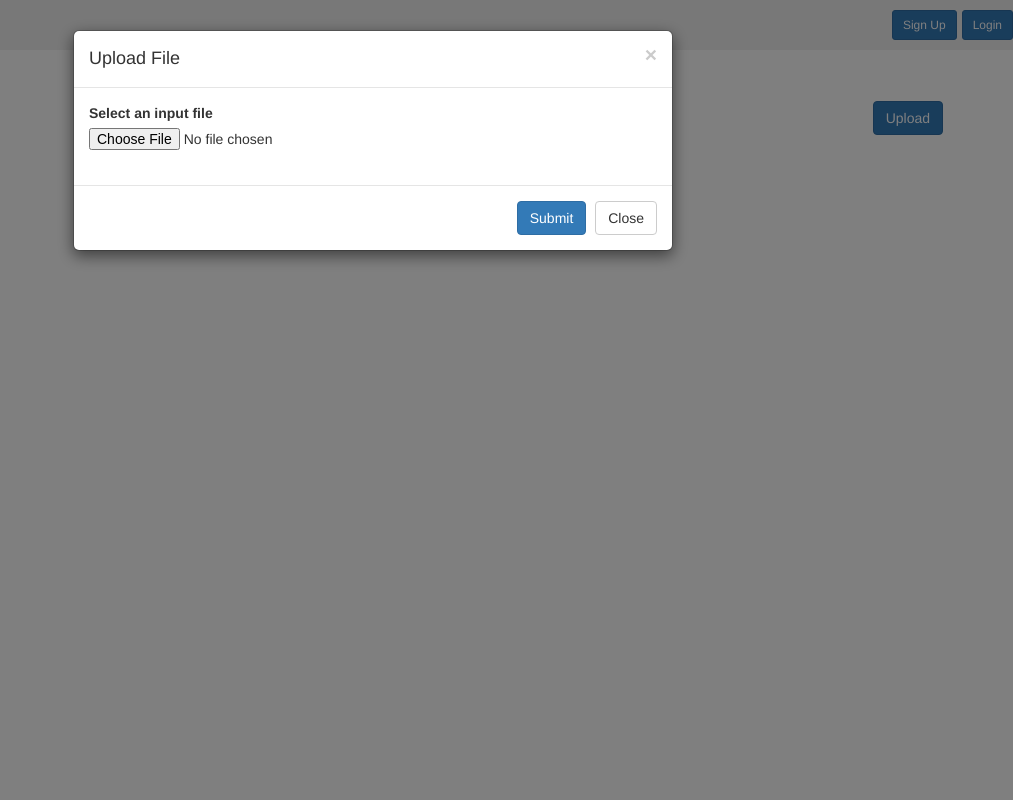
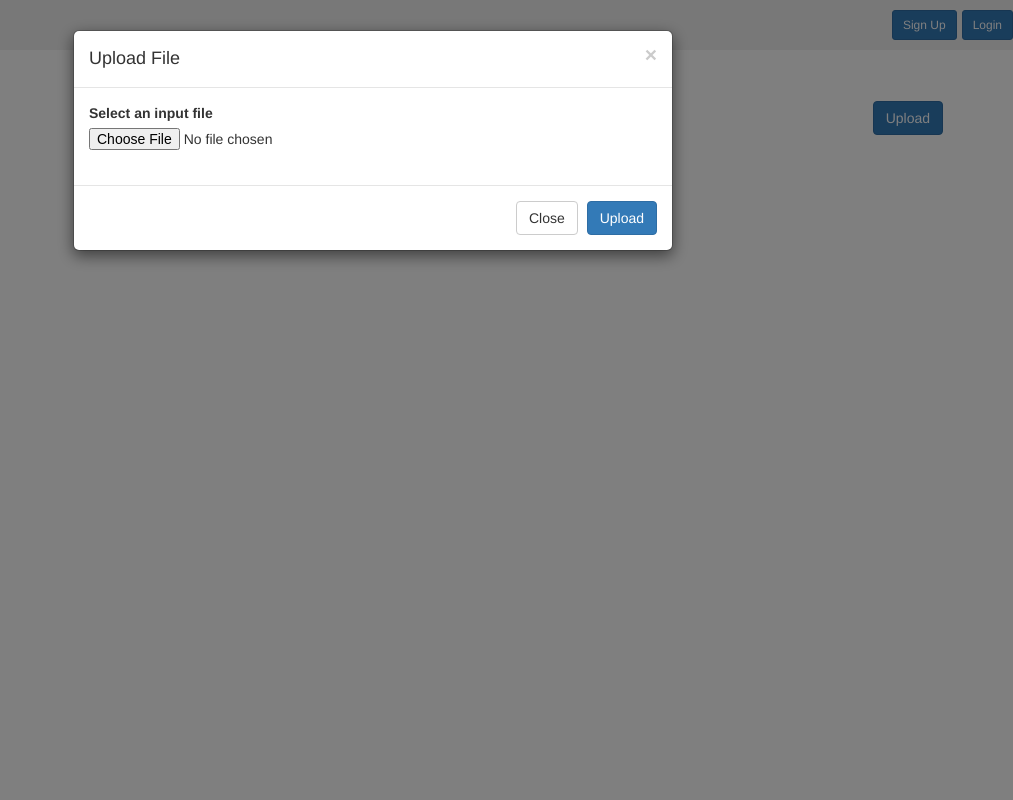
Before and after one commit to prashantssingh/yawsip, a Flask app: page / in a window 1280 px wide, after a click on "Upload". Shown: the whole page, without its empty margins (267-1280 px from the left). Run offline with Flask 2, Linux system fonts and the light colour scheme; data that the repository does not hold is empty; some libraries are stand-ins or nearby versions.

Commit message:
changes in dashboard

```diff
--- a/app/templates/dashboard.html
+++ b/app/templates/dashboard.html
@@ -41,20 +41,22 @@
           </form>
         </div>
         <div class="modal-footer">
-          <input type="submit" class="btn btn-primary"  value="Submit" data-dismiss="modal" ></input>
-          <button type="button" class="btn btn-default" data-dismiss="modal">Close</button>
+          <button type="close" class="btn btn-default" data-dismiss="modal">Close</button>
+          <button type="submit" class="btn btn-primary"  value="Submit" data-dismiss="modal" onclick="return uploadFile();" >Upload</button>
         </div>
       </div>
       <div id="output"></div>
     </div>
   </div>
 </div>
- <script type="text/javascript">
-    let file = document.getElementById("image-file").files[0];
-    let formData = new FormData();
+  <script type="text/javascript">
+    function uploadFile() {
+      let file = document.getElementById("image-file").files[0];
+      let formData = new FormData();
 
-    formData.append("file", file);
-    fetch('/upload', {method: "POST", body: formData});
+      formData.append("file", file);
+      fetch('/upload', {method: "POST", body: formData});
+    }
   </script>
 </body>
 </html>
```
